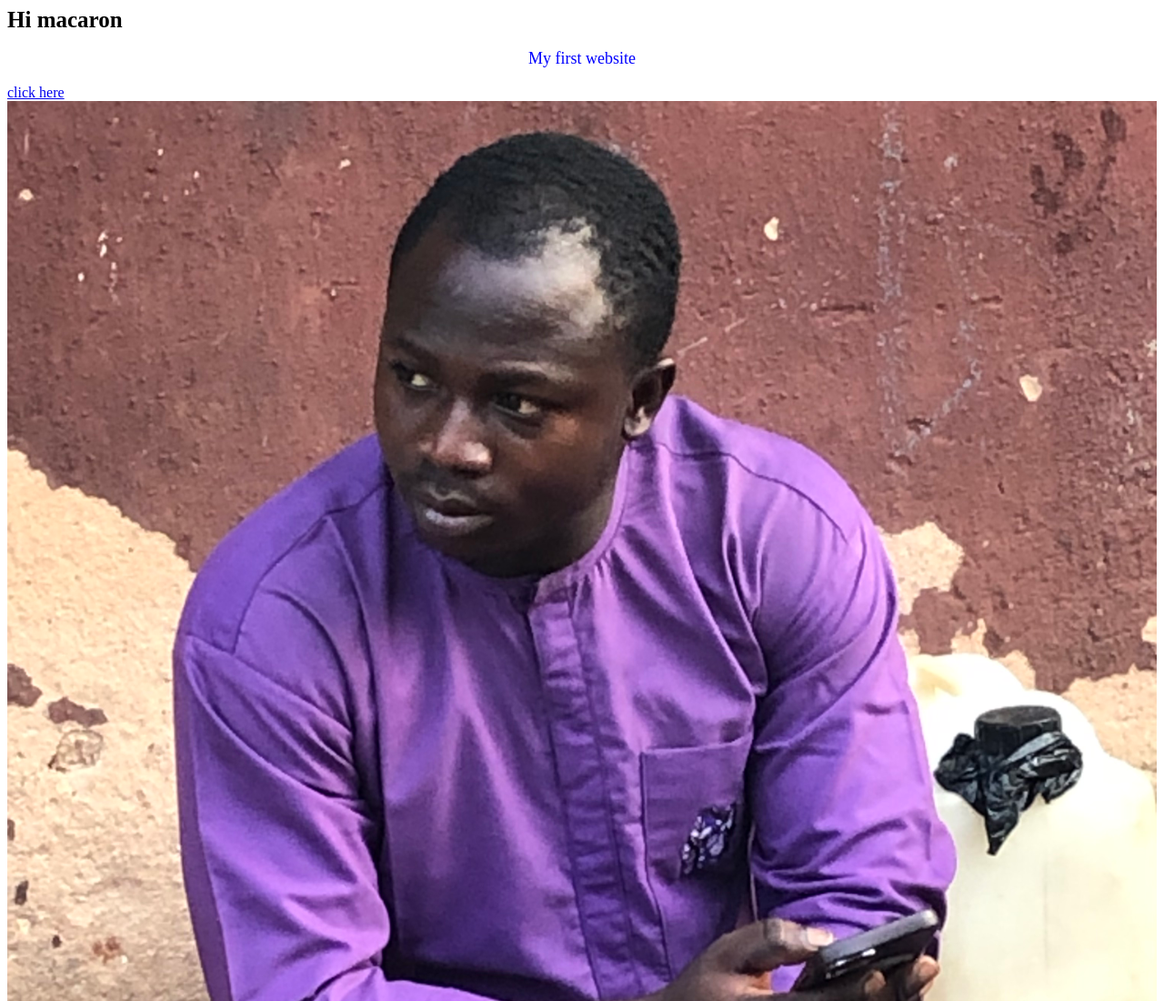
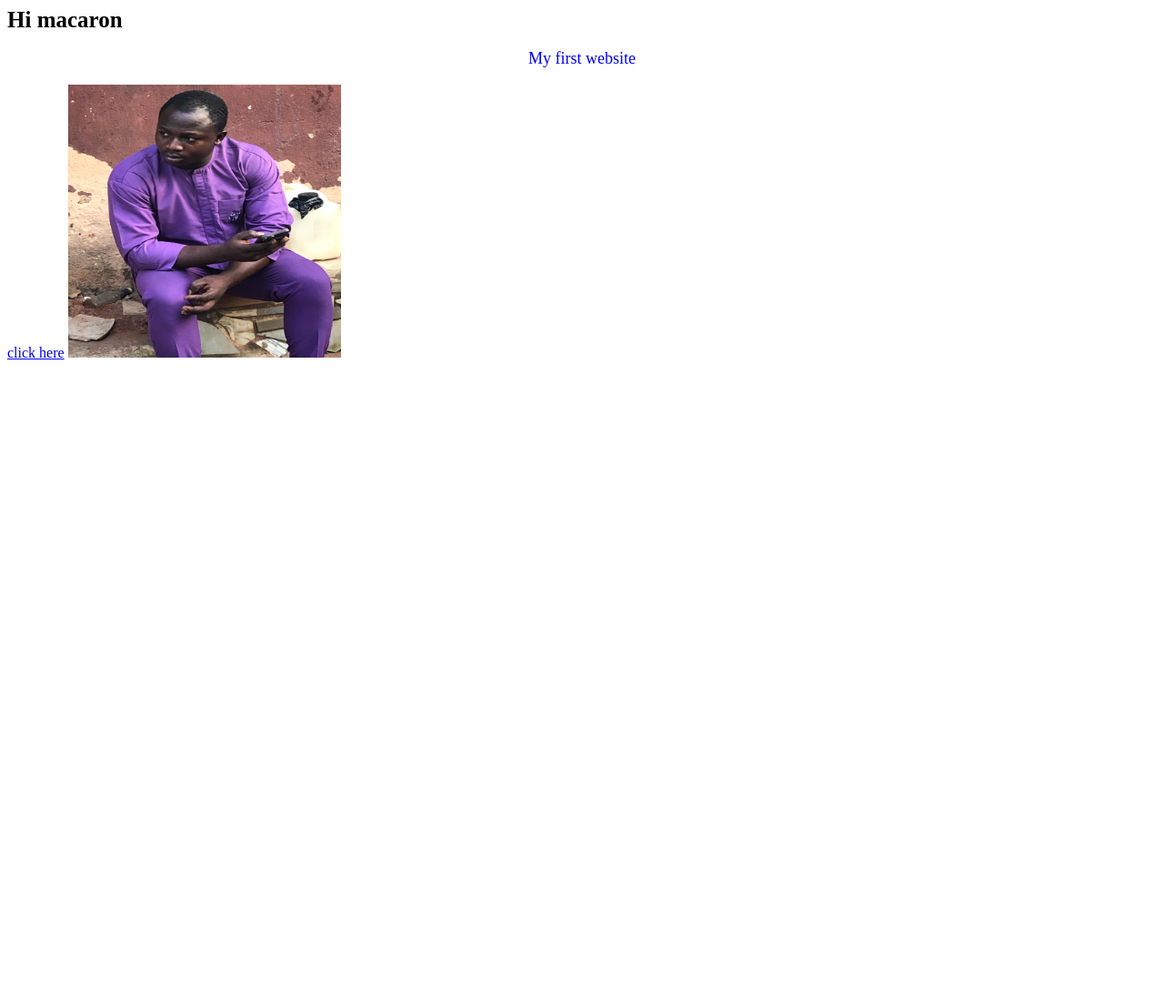
Before and after one commit to ashiruafeez56-design/username.github.io, a plain HTML site: page index.html in a window 1280 px wide. Shown: the top 1100 px of the page at 91% size. After the commit the page ends 800 px from the top, so only its background shows below. Drawn offline with Linux system fonts and the light colour scheme.

Commit message:
Change image size in index.html

```diff
--- a/index.html
+++ b/index.html
@@ -2,5 +2,5 @@
 <h1 style="color: black; font-size: 25px;">Hi macaron</h1>
 <p style="color: blue; font-size: 18px; text-align: center;">My first website</p>
 <a href="http://www.google.com">click here</a>
-<img src="IMG_6144.jpeg" alt="My picture" style="max-width: 100%; height: auto;">
+<img src="IMG_6144.jpeg" alt="My picture" style="width: 300px; height: 300px;">
 </body>
```
